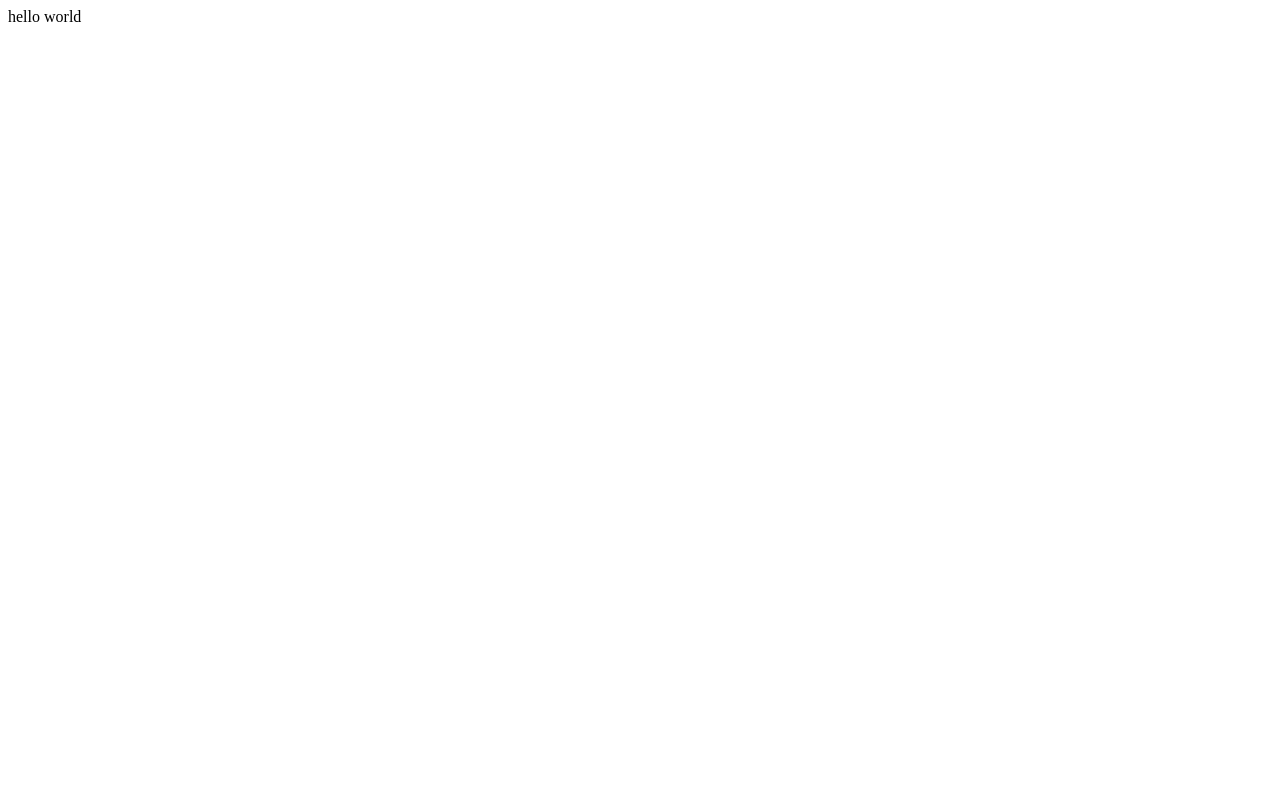
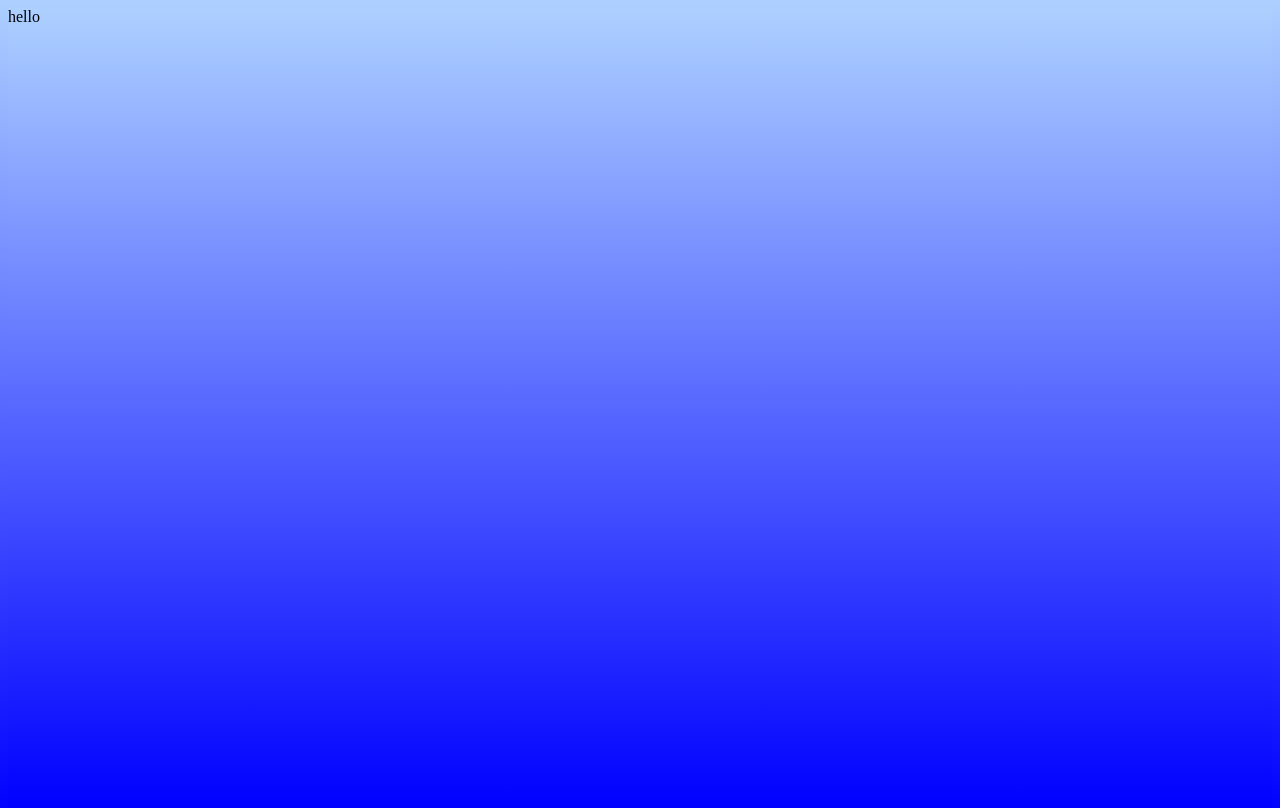
Before and after one commit to raevangregson/marsRover, a React app: page / in a window 1280 px wide. Shown: the top 808 px of the page. Built offline with nearby package versions, Linux system fonts and the light colour scheme.

Commit message:
created function that randomizes obstacles

```diff
--- a/src/app.jsx
+++ b/src/app.jsx
@@ -1,10 +1,12 @@
 import React, { Component } from 'react';
+import Grid from './components/grid.jsx'
+import './styles.css'
 
 class App extends Component {
   render() {
     return (
       <div>
-          hello world
+          <Grid/>
       </div>
     );
   }
--- /dev/null
+++ b/src/components/grid.jsx
@@ -0,0 +1,29 @@
+import React, { Component } from "react";
+import {randomizeRocks} from '../utils.js';
+
+class Grid extends Component {
+    constructor(props) {
+        super(props);
+        this.state = {
+            rocks:[],
+            roverStart:null,
+        }
+    }
+
+    componentWillMount() {
+        let rocks = randomizeRocks()
+        this.setState({
+            rocks
+        })
+    }
+
+    render() {
+        console.log(this.state.rocks)
+        return (
+            <div>
+                hello
+            </div>
+        );
+    }
+}
+export default (Grid);
--- a/src/styles.css
+++ b/src/styles.css
@@ -0,0 +1,6 @@
+*{
+
+        height: 100vh;
+        min-height: min-content;
+        background-image: linear-gradient(rgb(173, 208, 255), blue);
+}
--- /dev/null
+++ b/src/utils.js
@@ -0,0 +1,11 @@
+//this function randomizes rocks that act as an obstacle
+export function randomizeRocks(){
+    let rocks = []
+    for(var x=1;rocks.length<5;x++){
+        let randomTile = Math.floor(Math.random() * 36) + 1
+        if(!rocks.includes(randomTile)){
+            rocks.push(randomTile)
+        }
+    }
+    return rocks
+}
```
Also changed, not shown: package.json (indentation only), 1 other file (tests, documents, lock files or other folders).
